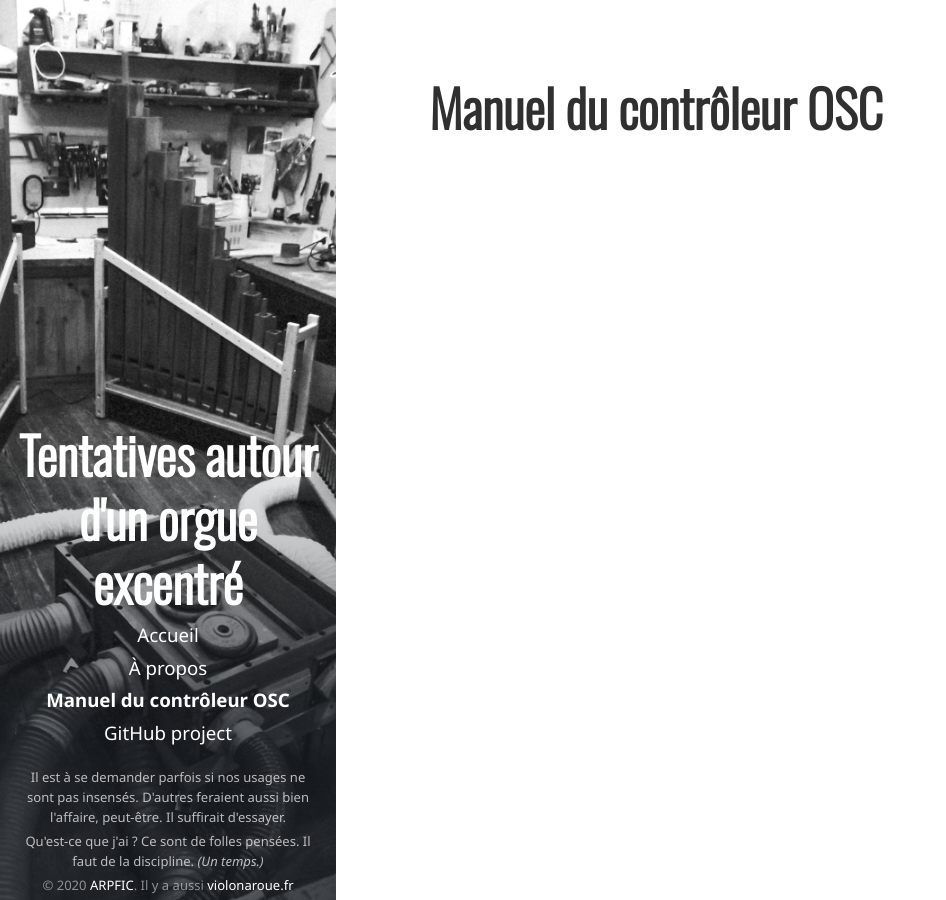
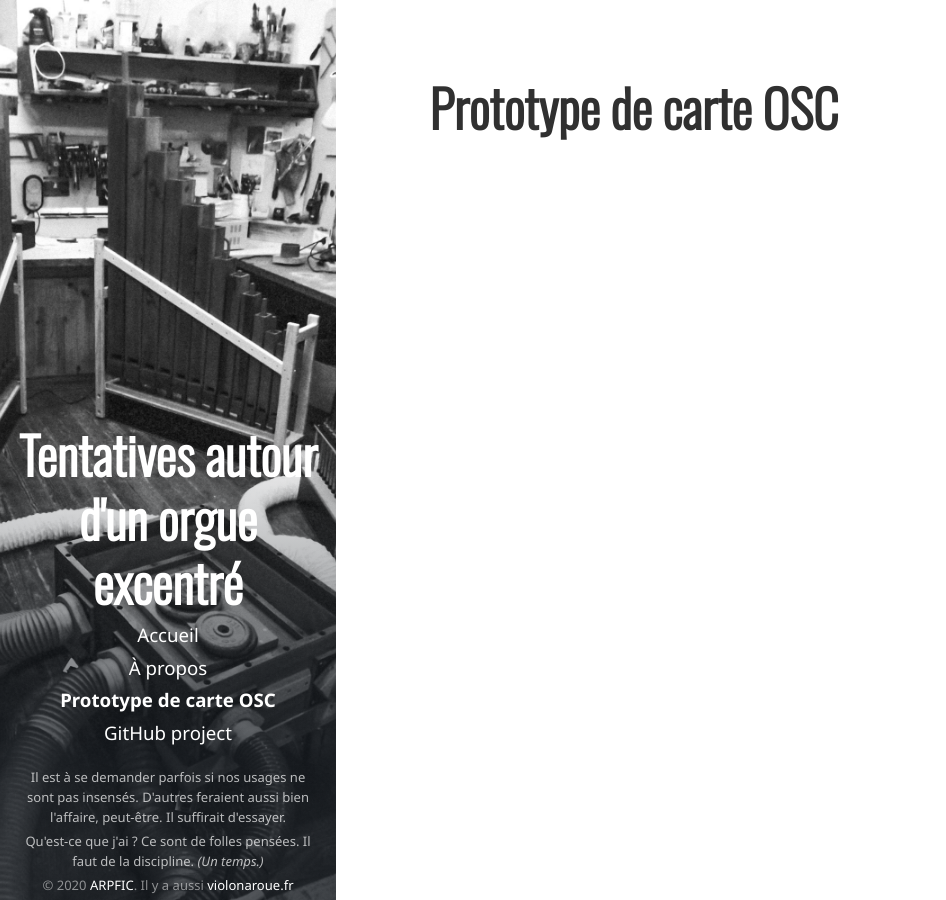
Before and after one commit to arpfic/arpfic.github.io, a Jekyll site: the page built from manuel-osc.md, in a window 1280 px wide. Shown: the whole page, without its empty margins (0-946 px from the left). Built offline with Jekyll 4.4.1, drawn with Linux system fonts in a browser that asks for light colours.

```diff
--- a/_config.yml
+++ b/_config.yml
@@ -13,7 +13,7 @@ description:
 
 # About and contact
 author:
-  name:           'Damien L.'
+  name:           'ARPFIC'
   url:            https://github.com/arpfic
 
 # Gems
--- a/manuel-osc.md
+++ b/manuel-osc.md
@@ -1,4 +1,4 @@
 ---
 layout: page
-title: Manuel du contrôleur OSC
+title: Prototype de carte OSC
 ---
```
Also changed, not shown: README.md.
